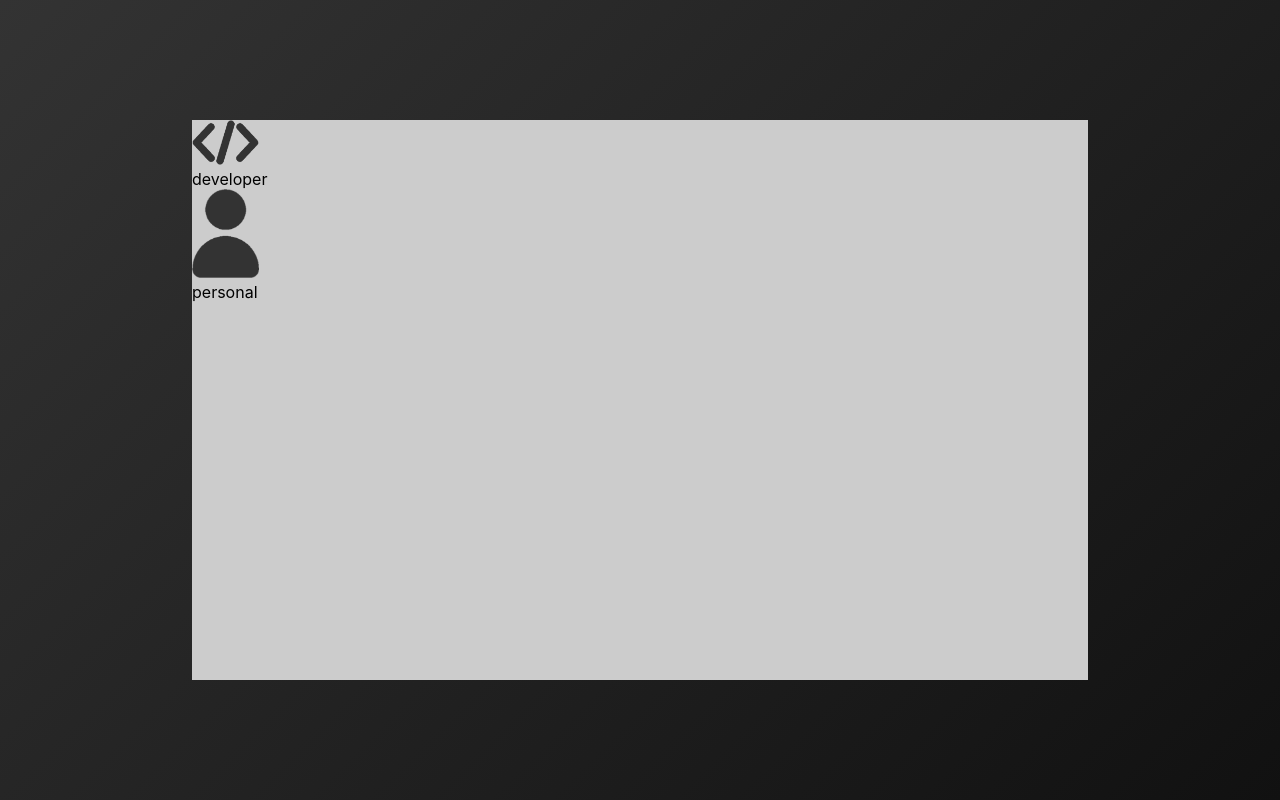
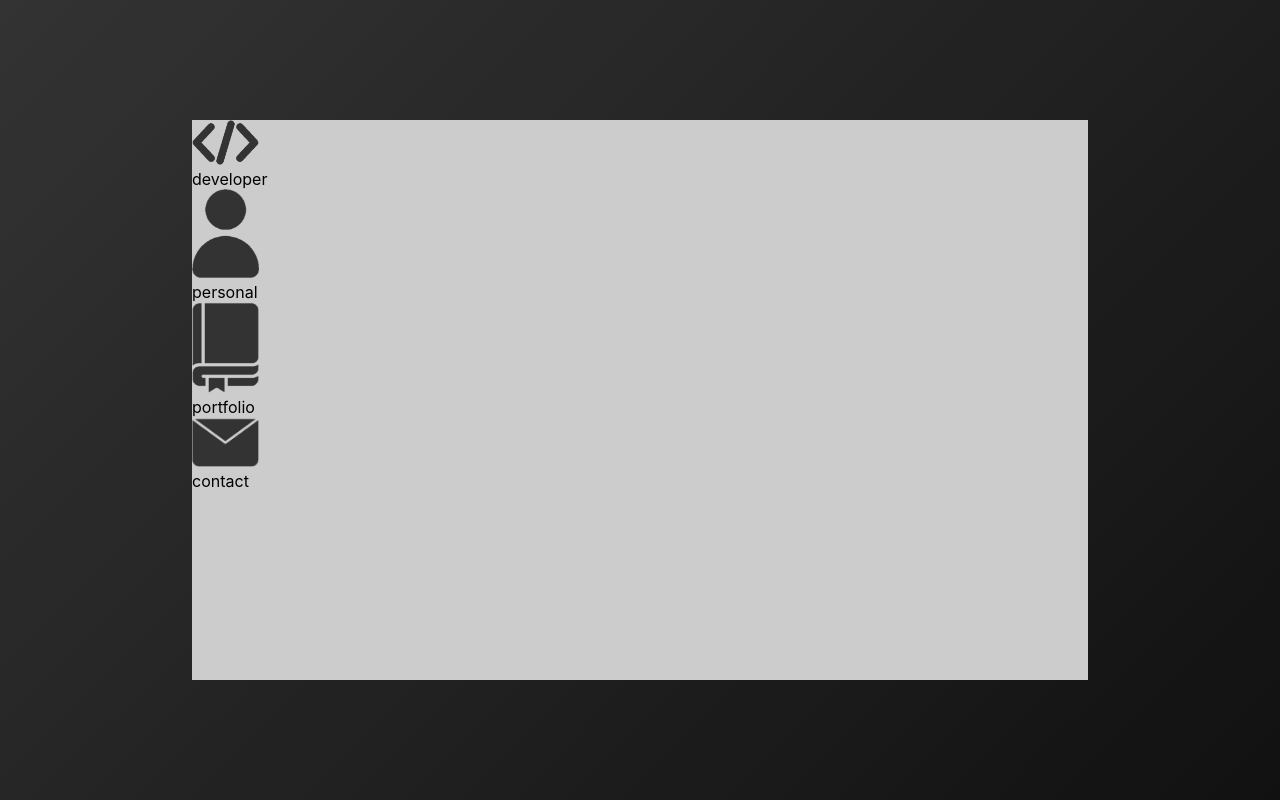
Before and after one commit to Josse3/Josse-Cottenier, a React (Create React App) app in the folder ui-react/: page / in a window 1280 px wide. Shown: the part 800-1600 px from the top of the page. Built offline with nearby package versions, Linux system fonts and the light colour scheme.

Commit message:
Added new elements to information card menu

```diff
--- a/ui-react/src/components/Developer/Card/Card.jsx
+++ b/ui-react/src/components/Developer/Card/Card.jsx
@@ -3,6 +3,8 @@ import './Card.css';
 
 import developerImg from '../../../images/developer-card/code.png';
 import personImg from '../../../images/developer-card/person.png';
+import portfolioImg from '../../../images/developer-card/portfolio.png';
+import contactImg from '../../../images/developer-card/contact.png';
 
 const Card = () => {
     const icons = [
@@ -13,6 +15,14 @@ const Card = () => {
         {
             text: 'personal',
             href: personImg
+        },
+        {
+            text: 'portfolio',
+            href: portfolioImg
+        },
+        {
+            text: 'contact',
+            href: contactImg
         }
     ];
 
```
Also changed, not shown: ui-react/src/images/developer-card/contact.png (added), ui-react/src/images/developer-card/portfolio.png (added).
